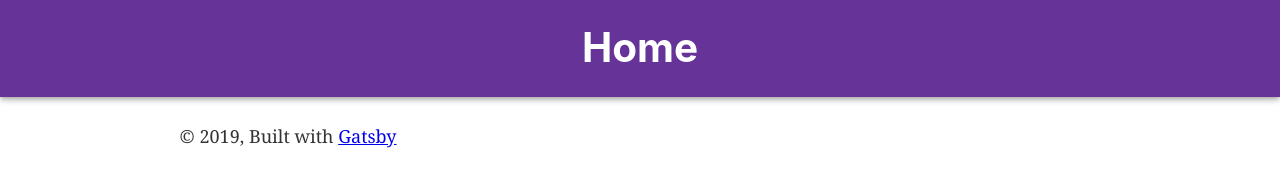
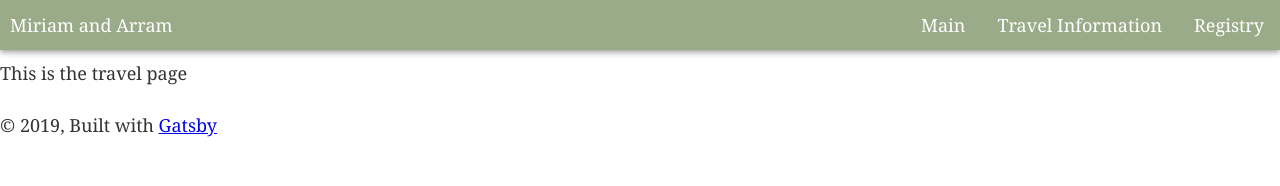
Before and after one commit to airum82/Wedding-Site, a Gatsby site: page /Travel in a window 1280 px wide. Before the commit this address had no page. Built offline with nearby package versions, Linux system fonts and the light colour scheme; Gatsby itself is replaced by a stand-in of ours.

Commit message:
Create header and add travel page

```diff
--- /dev/null
+++ b/src/components/Link.js
@@ -0,0 +1,9 @@
+import React from 'react';
+import { Link as GatsbyLink } from 'gatsby';
+import MuiLink from '@material-ui/core/Link';
+
+const Link = props => (
+  <MuiLink component={GatsbyLink} {...props} />
+);
+
+export default Link;
--- /dev/null
+++ b/src/components/Navigator.js
@@ -0,0 +1,53 @@
+import React from 'react';
+import Grid from '@material-ui/core/Grid';
+import Link from './Link';
+import { makeStyles } from '@material-ui/core/styles';
+
+const useStyles = makeStyles(theme => ({
+    links: {
+      padding: theme.spacing(2),
+      textDecoration: 'none',
+      color: 'white',
+    }
+  })
+);
+
+const Navigator = () => {
+  const { links } = useStyles();
+
+  return (
+    <Grid
+      container
+      direction="row"
+      justify="flex-end"
+    >
+      <Grid item>
+        <Link
+          to="/"
+          className={links}
+        >
+          Main
+        </Link>
+      </Grid>
+      <Grid item>
+        <Link
+          to="/Travel"
+          className={links}
+        >
+          Travel Information
+        </Link>
+      </Grid>
+      <Grid item>
+        <Link
+          to="/"
+          className={links}
+        >
+          Registry
+        </Link>
+      </Grid>
+    </Grid>
+  )
+
+ };
+
+export default Navigator;
--- /dev/null
+++ b/src/components/Title.js
@@ -0,0 +1,20 @@
+import React from 'react';
+import Typography from '@material-ui/core/Typography';
+import { makeStyles } from '@material-ui/core/styles';
+
+const useStyles = makeStyles({
+    title: {
+      display: 'inline',
+    }
+});
+
+const Title = () => {
+  const { title } = useStyles();
+  return (
+    <Typography className={title} variant="p" >
+      Miriam and Arram
+    </Typography>
+  );
+};
+
+export default Title;
--- a/src/components/header.js
+++ b/src/components/header.js
@@ -1,34 +1,33 @@
-import { Link } from "gatsby"
 import PropTypes from "prop-types"
 import React from "react"
 import AppBar from '@material-ui/core/AppBar';
+import Navigator from './Navigator';
+import Title from './Title';
+import Grid from '@material-ui/core/Grid';
 
 const Header = ({ siteTitle }) => (
   <AppBar
     style={{
-      background: `rebeccapurple`,
-      marginBottom: `1.45rem`,
+      flexGrow: 1,
+      background: '#9AAB89',
     }}
   >
-    <div
+    <Grid
+      container
+      direction="row"
+      alignContent="center"
       style={{
-        margin: `0 auto`,
-        maxWidth: 960,
-        padding: `1.45rem 1.0875rem`,
+        height: 50,
+        width: "100%",
       }}
     >
-      <h1 style={{ margin: 0 }}>
-        <Link
-          to="/"
-          style={{
-            color: `white`,
-            textDecoration: `none`,
-          }}
-        >
-          Home
-        </Link>
-      </h1>
-    </div>
+      <Grid item style={{ paddingLeft: 10 }}>
+        <Title />
+      </Grid>
+      <Grid item container xs={true} justify="flex-end">
+        <Navigator />
+      </Grid>
+    </Grid>
   </AppBar>
 )
 
--- a/src/components/layout.js
+++ b/src/components/layout.js
@@ -26,21 +26,12 @@ const Layout = ({ children }) => {
   return (
     <>
       <Header siteTitle={data.site.siteMetadata.title} />
-      <div
-        style={{
-          margin: `0 auto`,
-          maxWidth: 960,
-          padding: `0px 1.0875rem 1.45rem`,
-          paddingTop: 0,
-        }}
-      >
-        <main>{children}</main>
+        <main style={{ marginTop: 60 }}>{children}</main>
         <footer>
           © {new Date().getFullYear()}, Built with
           {` `}
           <a href="https://www.gatsbyjs.org">Gatsby</a>
         </footer>
-      </div>
     </>
   )
 }
--- /dev/null
+++ b/src/pages/Travel.js
@@ -0,0 +1,10 @@
+import React from 'react';
+import Layout from "../components/layout";
+
+const Travel = () => (
+  <Layout>
+    <p>This is the travel page</p>
+  </Layout>
+);
+
+export default Travel;
```
